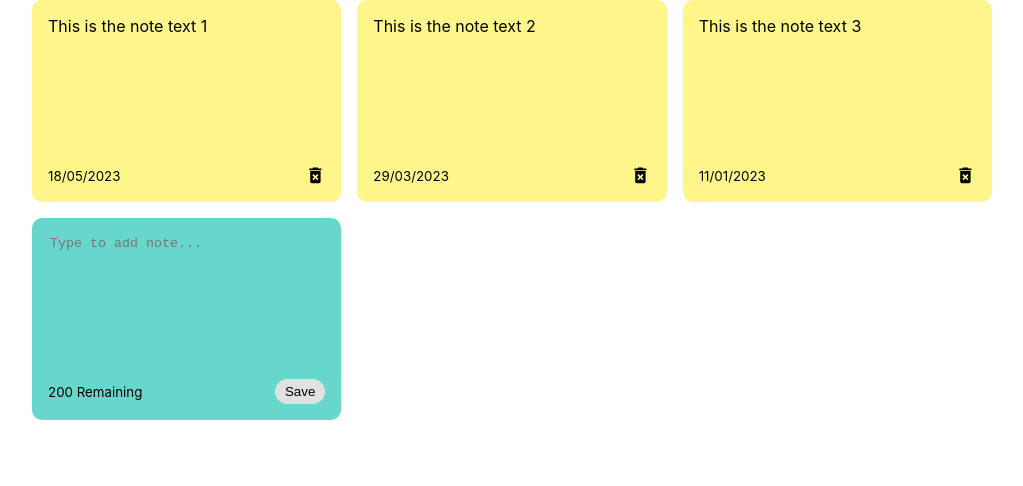
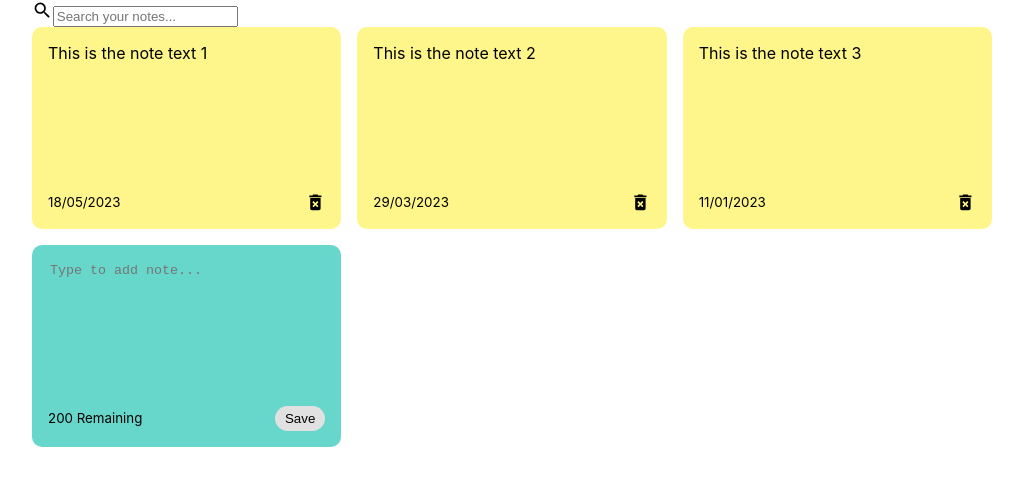
Before and after one commit to RaimundasRa/note-app-react, a React (Create React App) app: page / in a window 1280 px wide. Shown: the top 486 px of the page, without its empty margins (128-1151 px from the left). Built offline with nearby package versions, Linux system fonts and the light colour scheme.

Commit message:
search component

```diff
--- a/src/App.js
+++ b/src/App.js
@@ -1,6 +1,7 @@
 import { useState } from "react";
 import { nanoid } from "nanoid";
 import NotesList from "./components/NotesList";
+import Search from "./components/Search";
 
 const App = () => {
   const [notes, setNotes] = useState([
@@ -39,6 +40,7 @@
 
   return (
     <div className="container">
+      <Search />
       <NotesList
         notes={notes}
         handleAddNote={addNote}
--- /dev/null
+++ b/src/components/Search.js
@@ -0,0 +1,13 @@
+import React from "react";
+import { MdSearch } from "react-icons/md";
+
+const Search = () => {
+  return (
+    <div className="search">
+      <MdSearch className="search-icon" size="1.3em" />
+      <input type="text" placeholder="Search your notes..."></input>
+    </div>
+  );
+};
+
+export default Search;
```
